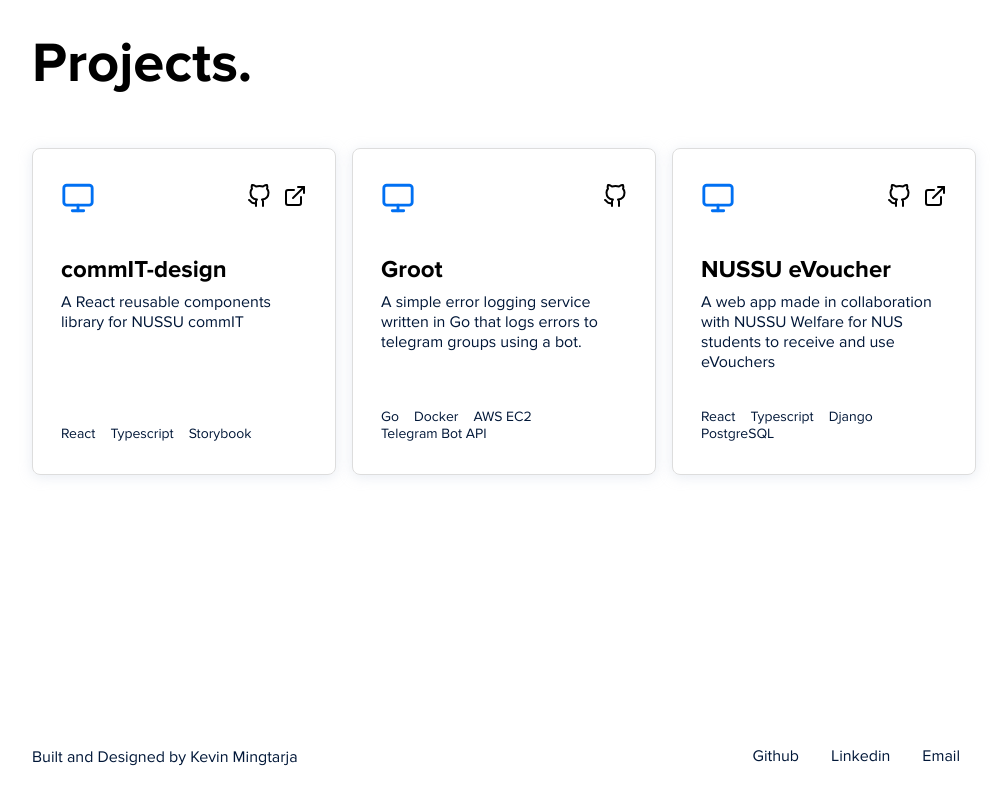
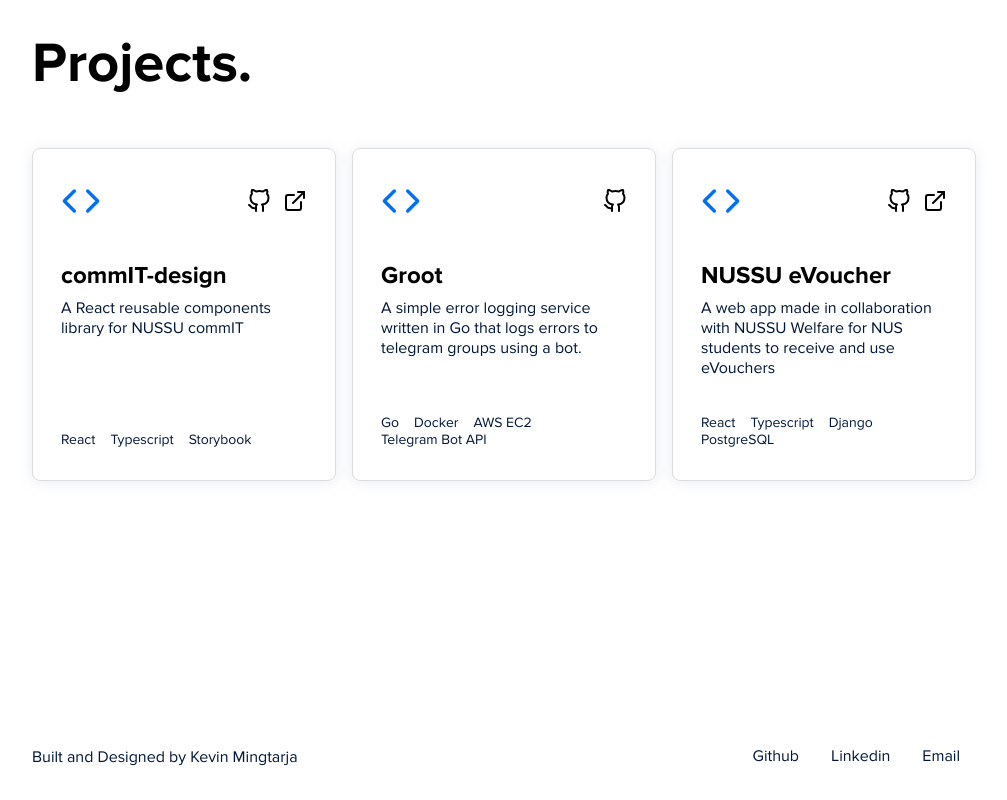
Before and after one commit to kevinmingtarja/kevinmingtarja.com-v1, a Next.js app: page / in a window 1280 px wide. Shown: the part 2973-3773 px from the top of the page, without its empty margins (136-1143 px from the left). Built offline with nearby package versions, Linux system fonts and the light colour scheme.

Commit message:
Modify project card icon

```diff
--- a/components/Sections/Projects/Projects.module.css
+++ b/components/Sections/Projects/Projects.module.css
@@ -64,10 +64,26 @@
   color: var(--primary-blue);
 }
 
+.linkContainer {
+  display: -webkit-box;
+  display: -ms-flexbox;
+  display: flex;
+  -webkit-box-align: center;
+      -ms-flex-align: center;
+          align-items: center;
+}
+
+.iconContainer {
+  display: inline-block;
+  position: relative;
+  z-index: 1;
+  margin-left: var(--spacing-sm);
+  height: 24px;
+}
+
 .icon {
   -webkit-transition: var(--transition);
   transition: var(--transition);
-  margin-left: var(--spacing-sm);
   position: relative;
   z-index: 1;
 }
--- a/components/Sections/Projects/Projects.module.scss
+++ b/components/Sections/Projects/Projects.module.scss
@@ -47,9 +47,21 @@
   color: var(--primary-blue);
 }
 
+.linkContainer {
+  display: flex;
+  align-items: center;
+}
+
+.iconContainer {
+  display: inline-block;
+  position: relative;
+  z-index: 1;
+  margin-left: var(--spacing-sm);
+  height: 24px;
+}
+
 .icon {
   transition: var(--transition);
-  margin-left: var(--spacing-sm);
   position: relative;
   z-index: 1;
 
--- a/components/Sections/Projects/index.tsx
+++ b/components/Sections/Projects/index.tsx
@@ -1,5 +1,5 @@
 import { useRef } from "react"
-import { FiExternalLink, FiGithub, FiMonitor } from "react-icons/fi"
+import { FiCode, FiExternalLink, FiGithub, FiMonitor } from "react-icons/fi"
 
 import { Project, projects } from "~/constants/contents"
 import useScrollReveal from "~/hooks/useScrollReveal"
@@ -36,16 +36,16 @@ const ProjectItem = ({ project }: { project: Project }) => {
     <li className={styles.projectItemContainer}>
       <div className={styles.infoContainer}>
         <div className={styles.iconsContainer}>
-          <FiMonitor size={34} className={styles.monitorIcon} />
-          <div>
+          <FiCode className={styles.monitorIcon} size={40} />
+          <div className={styles.linkContainer}>
             {githubLink && (
-              <Link href={githubLink}>
-                <FiGithub size={24} className={styles.icon} />
+              <Link className={styles.iconContainer} href={githubLink}>
+                <FiGithub className={styles.icon} size={24} />
               </Link>
             )}
             {websiteLink && (
-              <Link href={websiteLink}>
-                <FiExternalLink size={24} className={styles.icon} />
+              <Link className={styles.iconContainer} href={websiteLink}>
+                <FiExternalLink className={styles.icon} size={24} />
               </Link>
             )}
           </div>
```
Also changed, not shown: 1 other file (tests, documents, lock files or other folders).
